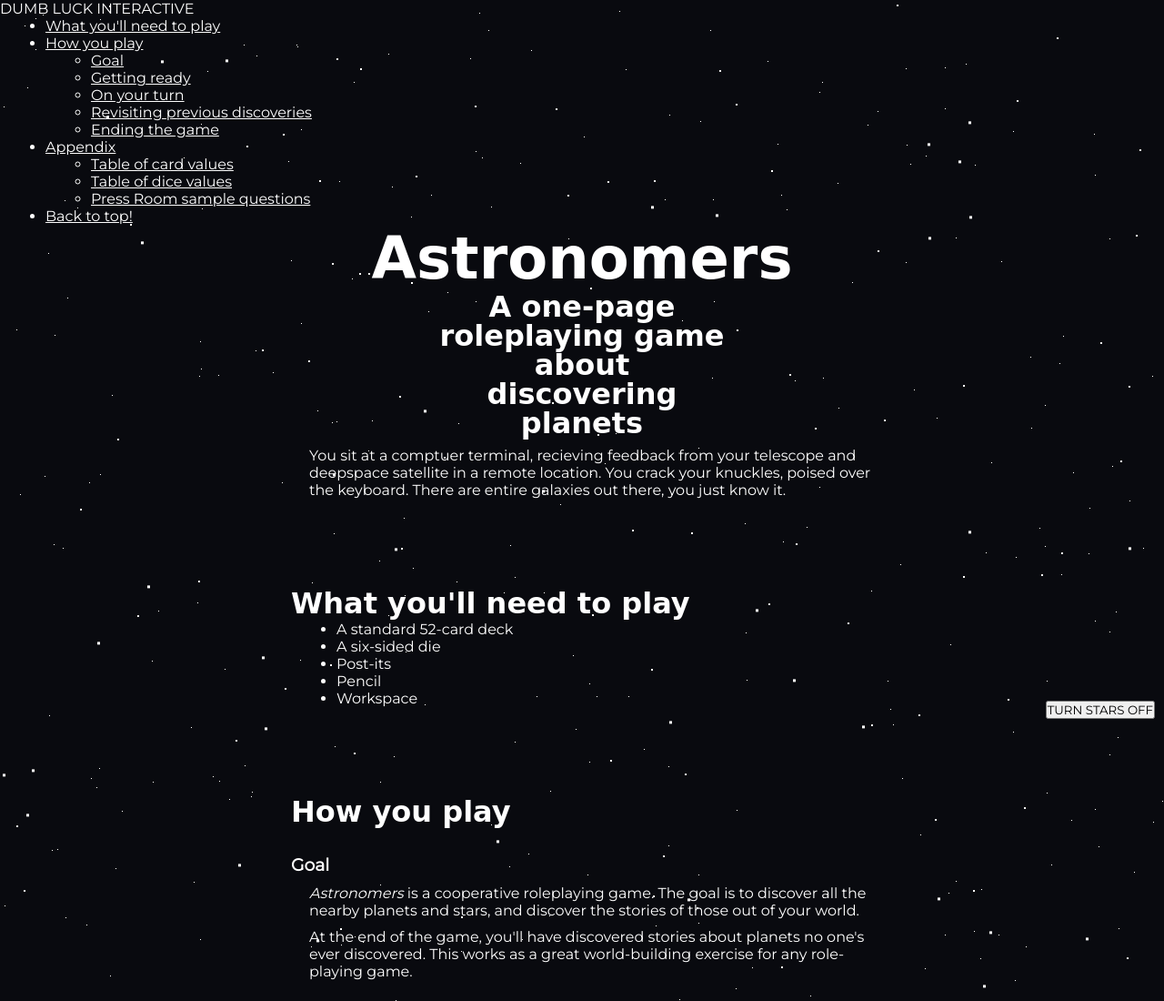
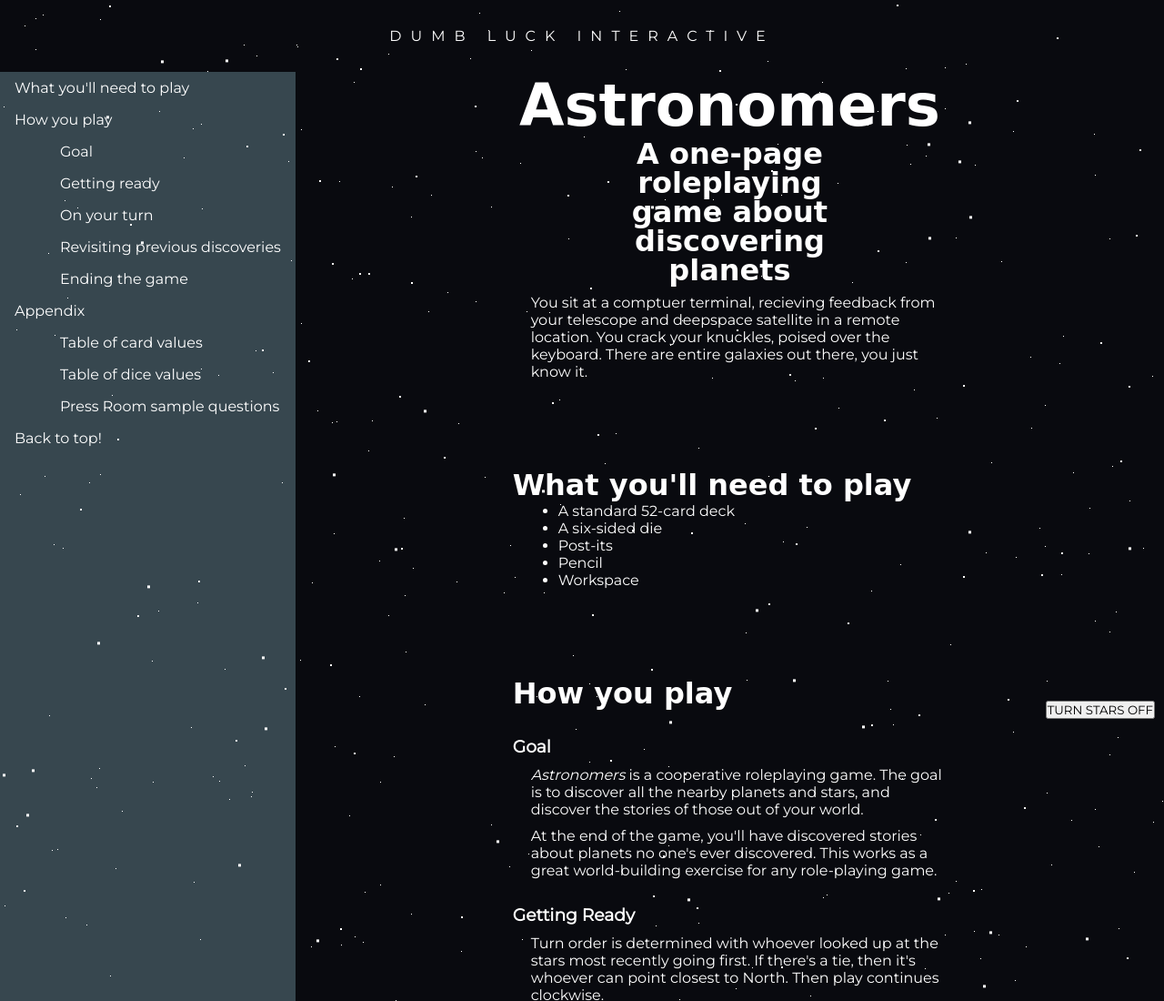
Before and after one commit to rosen-stern/astronomers, a plain HTML site: page index.html in a window 1280 px wide. Shown: the top 1100 px of the page at 91% size. Drawn offline with Linux system fonts and the light colour scheme; a web font is replaced by a local one.

Commit message:
Update main.css

```diff
--- a/main.css
+++ b/main.css
@@ -12,18 +12,71 @@
         color: white;
     }
 
+html {
+    scroll-behavior: smooth;
+}
 
 
     body{
         background-color: #090a0f;
 /*          background: radial-gradient(ellipse at bottom, #1b2735 0%, #090a0f 100%);*/
         margin-bottom: 100px;
+
+          margin: 0;
+  display: grid;
+  grid-template-columns: min-content 1fr;
+
     }
+
+
+
+#menu {
+  white-space: nowrap;
+  background: #37474F;
+}
+#menu ul {
+  list-style: none;
+  margin: 0;
+  padding: 0;
+}
+
+#menu ul ul {
+    margin-left: 50px;
+}
+/* Only stick if you can fit */
+@media (min-height: 300px) {
+  div#menu ul {
+    position: sticky;
+    top: 0;
+  }
+}
+#menu ul li a {
+  display: block;
+  padding: 0.5rem 1rem;
+  color: white;
+  text-decoration: none;
+}
+#menu ul li a.current {
+  background: black;
+}
+
+#menu ul li a:hover {
+    background-color: grey;
+    color: black;
+}
+
 
     #actual-body{
         width: 50%;
         margin: auto;
     }
+
+#header {
+        letter-spacing: 10px;
+          grid-column: 1 / 3;
+    padding: 30px;
+    text-align: center;
+}
 
     h1 {
     font-family: 'Bungee Inline', cursive;
```
